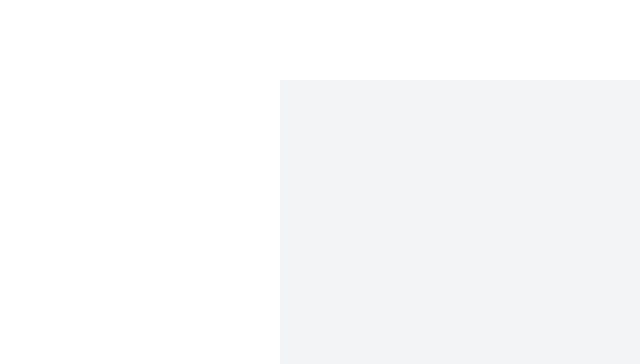
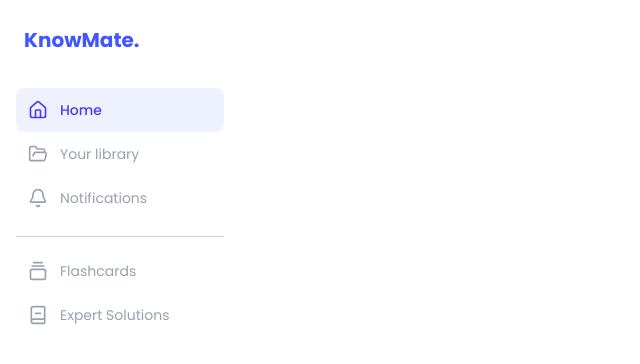
Before and after one commit to gideonadjei94/KnowMateFrontend, a React (Vite) app: page /dashboard in a window 1280 px wide. Shown: the top 364 px of the page, without its empty margins (0-640 px from the left). Built offline with nearby package versions, Linux system fonts and the light colour scheme; the HTML template or start-up script is replaced by a standard one.

Commit message:
Initial Commit

```diff
--- a/package.json
+++ b/package.json
@@ -15,6 +15,7 @@
     "@mui/icons-material": "^7.1.0",
     "@mui/material": "^7.1.0",
     "@tailwindcss/vite": "^4.1.6",
+    "clsx": "^2.1.1",
     "lucide-react": "^0.510.0",
     "motion": "^12.11.0",
     "react": "^19.1.0",
--- /dev/null
+++ b/src/components/DashboardLinks.jsx
@@ -0,0 +1,87 @@
+import clsx from "clsx";
+import {
+  Bell,
+  BookMinus,
+  FolderOpen,
+  GalleryHorizontalEnd,
+  GalleryVerticalEnd,
+  Home,
+} from "lucide-react";
+import { href, Link, useLocation } from "react-router-dom";
+
+const dasboardLinks = [
+  {
+    name: "Home",
+    href: "/dashboard",
+    icon: Home,
+  },
+  {
+    name: "Your library",
+    href: "/library",
+    icon: FolderOpen,
+  },
+  {
+    name: "Notifications",
+    href: "/notifications",
+    icon: Bell,
+  },
+];
+
+const dasboardLinks2 = [
+  {
+    name: "Flashcards",
+    href: "/flashcards",
+    icon: GalleryVerticalEnd,
+  },
+  {
+    name: "Expert Solutions",
+    href: "/solutions",
+    icon: BookMinus,
+  },
+];
+
+const link2Colors = {
+  0: "hover:text-cyan-600 hover:bg-cyan-50",
+  1: "hover:text-green-600 hover:bg-green-50",
+};
+
+export function DashboardLinks() {
+  const location = useLocation();
+  return (
+    <div className="flex flex-col gap-y-3">
+      <div className="border-b pb-4 border-gray-300">
+        {dasboardLinks.map((link, index) => (
+          <Link
+            key={index}
+            to={link.href}
+            className={clsx(
+              location.pathname === link.href
+                ? "text-primary text-indigo-600 font-medium bg-indigo-50 "
+                : "text-gray-400 hover:text-indigo-600 hover:bg-indigo-50",
+              "flex items-center gap-3 rounded-lg p-3 transition-all cursor-pointer text-sm"
+            )}
+          >
+            <link.icon className="size-5" />
+            {link.name}
+          </Link>
+        ))}
+      </div>
+
+      <div>
+        {dasboardLinks2.map((link, index) => (
+          <Link
+            key={index}
+            to={link.href}
+            className={clsx(
+              "flex items-center gap-3 p-3 text-sm text-gray-400 rounded-lg",
+              link2Colors[index]
+            )}
+          >
+            <link.icon className="size-5" />
+            {link.name}
+          </Link>
+        ))}
+      </div>
+    </div>
+  );
+}
--- a/src/pages/Dashboard/_layout.jsx
+++ b/src/pages/Dashboard/_layout.jsx
@@ -1,17 +1,20 @@
 import { Outlet } from "react-router-dom";
+import { DashboardLinks } from "../../components/DashboardLinks";
 export default function Dashboard() {
   return (
     <>
-      <div className="min-h-screen grid-cols-1 w-full grid md:grid-cols-[220px_1fr] lg:grid-cols-[280px_1fr]">
+      <div className="min-h-screen grid-cols-1 w-full grid md:grid-cols-[200px_1fr] lg:grid-cols-[260px_1fr]">
         {/* SIDENAV */}
-        <div className="hidden md:block  sticky top-0 h-screen z-10">
+        <div className="hidden md:block  sticky top-0 h-screen z-10 pr-5">
           <div className="flex h-full max-h-screen flex-col gap-2">
-            <div className="flex  items-center  px-4 lg:h-[80px] lg:px-6"></div>
+            <div className="flex  items-center  px-4 lg:h-[80px] lg:px-6">
+              <p className="font-bold text-xl text-[#4255ff]">KnowMate.</p>
+            </div>
 
             {/* SIDENAV LINKS */}
-            <div className="flex-1 mt-4">
+            <div className="flex-1 ">
               <nav className="grid items-start px-2 lg:px-4">
-                {/* <DashboardLinks /> */}
+                <DashboardLinks />
               </nav>
             </div>
           </div>
@@ -24,7 +27,7 @@ export default function Dashboard() {
           </div>
 
           {/* MAIN OUTLET */}
-          <main className="flex flex-1 flex-col gap-4 p-4 lg:gap-6 lg:p-6 overflow-auto bg-gray-100">
+          <main className="flex flex-1 flex-col gap-4 p-4 lg:gap-6 lg:p-6 overflow-auto">
             <Outlet />
           </main>
         </div>
```
Also changed, not shown: 1 other file (tests, documents, lock files or other folders).
